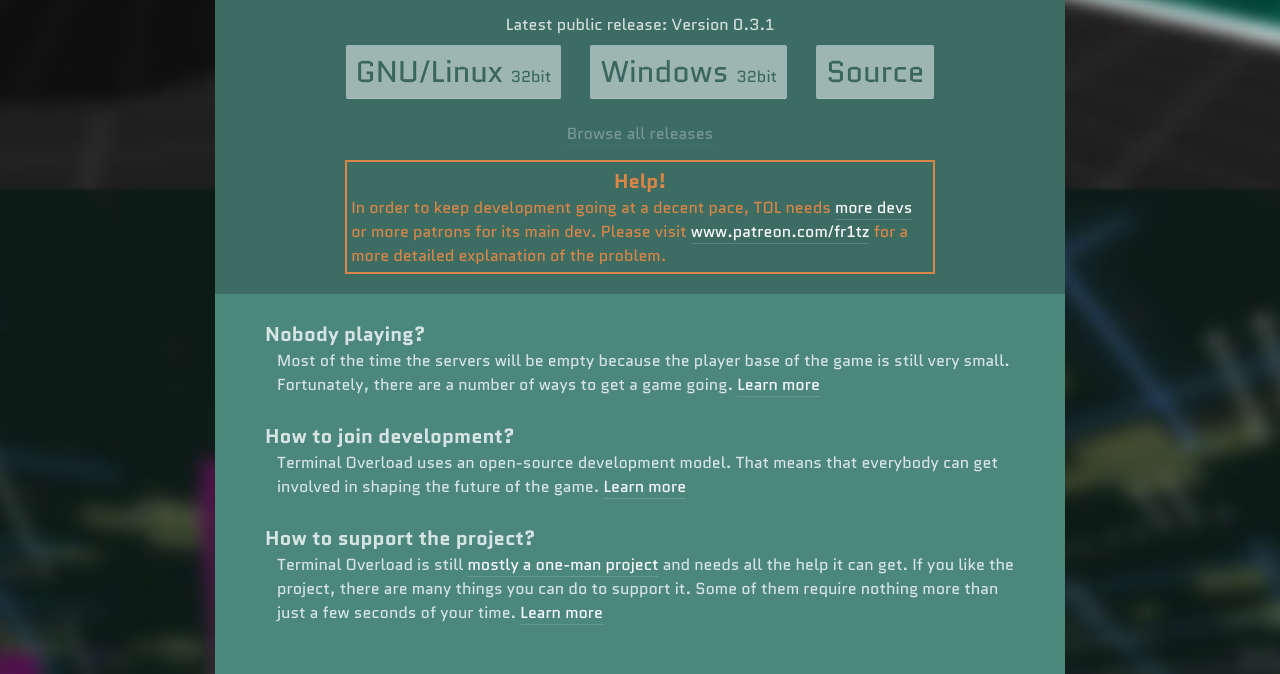
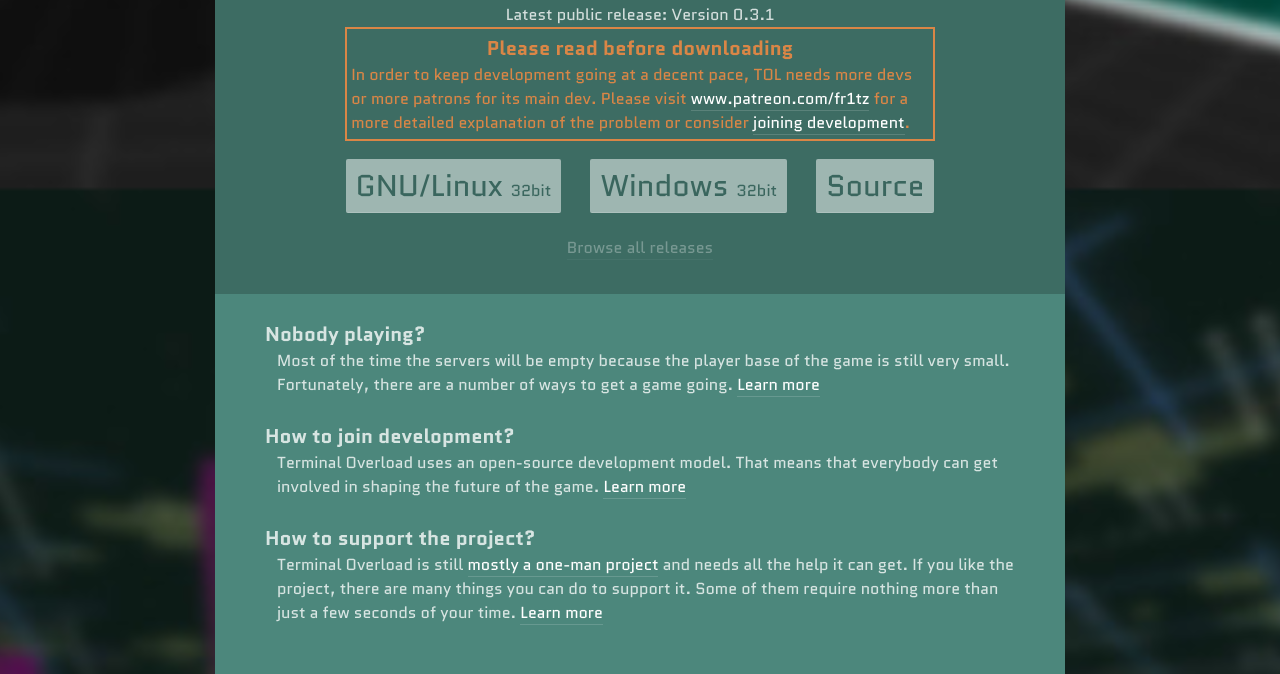
Before and after one commit to fr1tz/terminal-overload.org, a Jekyll site: the page built from index.html, in a window 1280 px wide and 900 px high, scrolled down 485 px, cut to the strip 226-900 px from the top of the window. Built offline with Jekyll 4.4.1, drawn with Linux system fonts in a browser that asks for light colours.

Commit message:
Tweak "Help!" box.

```diff
--- a/index.html
+++ b/index.html
@@ -10,22 +10,24 @@
 
     <iframe src="//www.youtube.com/embed/yPNLQbaG5qE?rel=0&amp;showinfo=0" frameborder="0" allowfullscreen></iframe>
 
+      Latest public release: Version 0.3.1<br/>
+
+      <div class="helpbox">
+        <div style="width: 100%; text-align: center;"><h1>Please read before downloading</h1></div>
+        In order to keep development going at a decent pace, TOL needs
+        more devs or more patrons for its main dev.
+        Please visit <a href="http://www.patreon.com/fr1tz">www.patreon.com/fr1tz</a>
+        for a more detailed explanation of the problem or consider
+        <a href="/joindev">joining development</a>.
+      </div>
+
     <div class="download">
-      Latest public release: Version 0.3.1<br/>
       <a class="button" href="http://files.wasted.ch/software/terminal-overload/terminal-overload-0.3.0-linux32.tar.gz">GNU/Linux <small>32bit</small></a>
       <a class="button" href="http://files.wasted.ch/software/terminal-overload/terminal-overload-0.3.0-win32.zip">Windows <small>32bit</small></a>
       <a class="button" href="http://files.wasted.ch/software/terminal-overload/terminal-overload-0.3.0-source.tar.gz">Source</a>
     </div>
 
     <div class="releases"><a href="http://contracode.terminal-overload.org">Browse all releases</a></div>
-
-    <div class="helpbox">
-    <div style="width: 100%; text-align: center;"><h1>Help!</h1></div>
-    In order to keep development going at a decent pace, TOL needs
-    <a href="/joindev">more devs</a> or more patrons for its main dev.
-    Please visit <a href="http://www.patreon.com/fr1tz">www.patreon.com/fr1tz</a>
-    for a more detailed explanation of the problem.
-    </div>
 
   </section>
 
```
